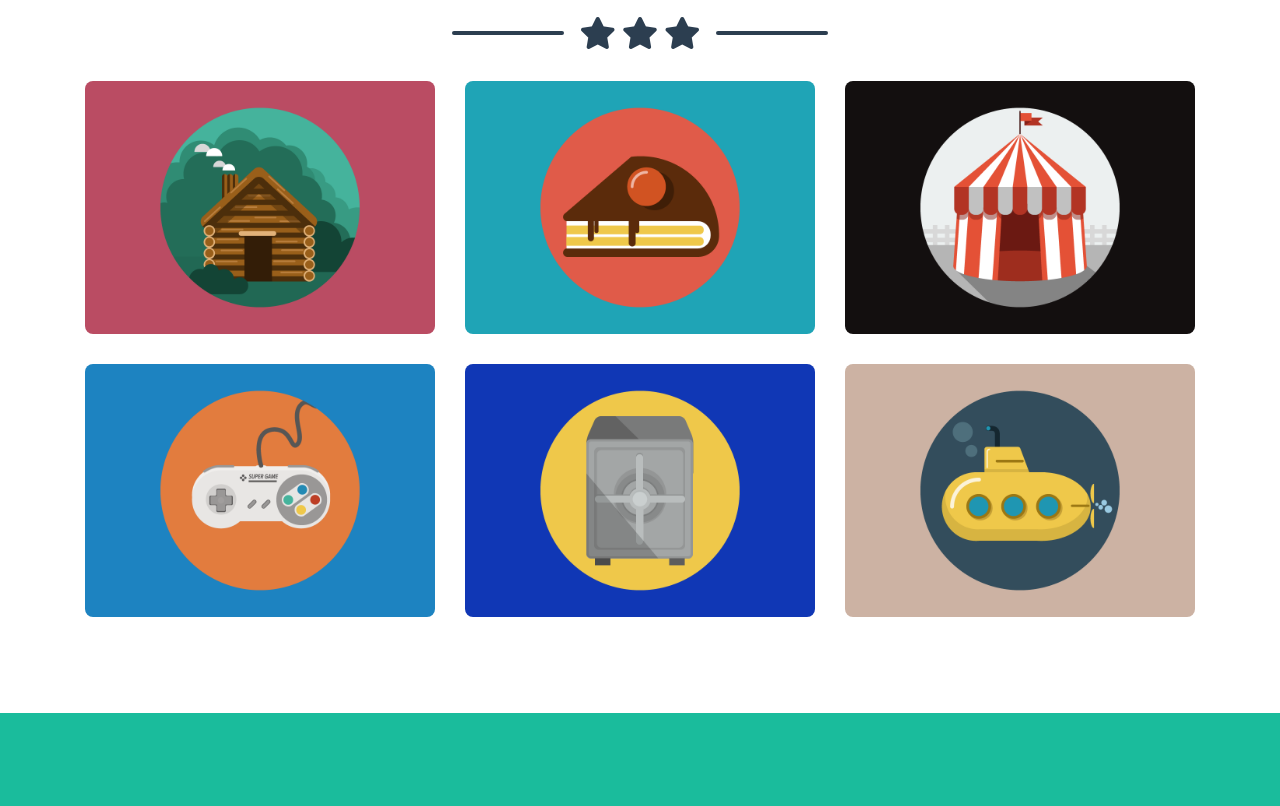
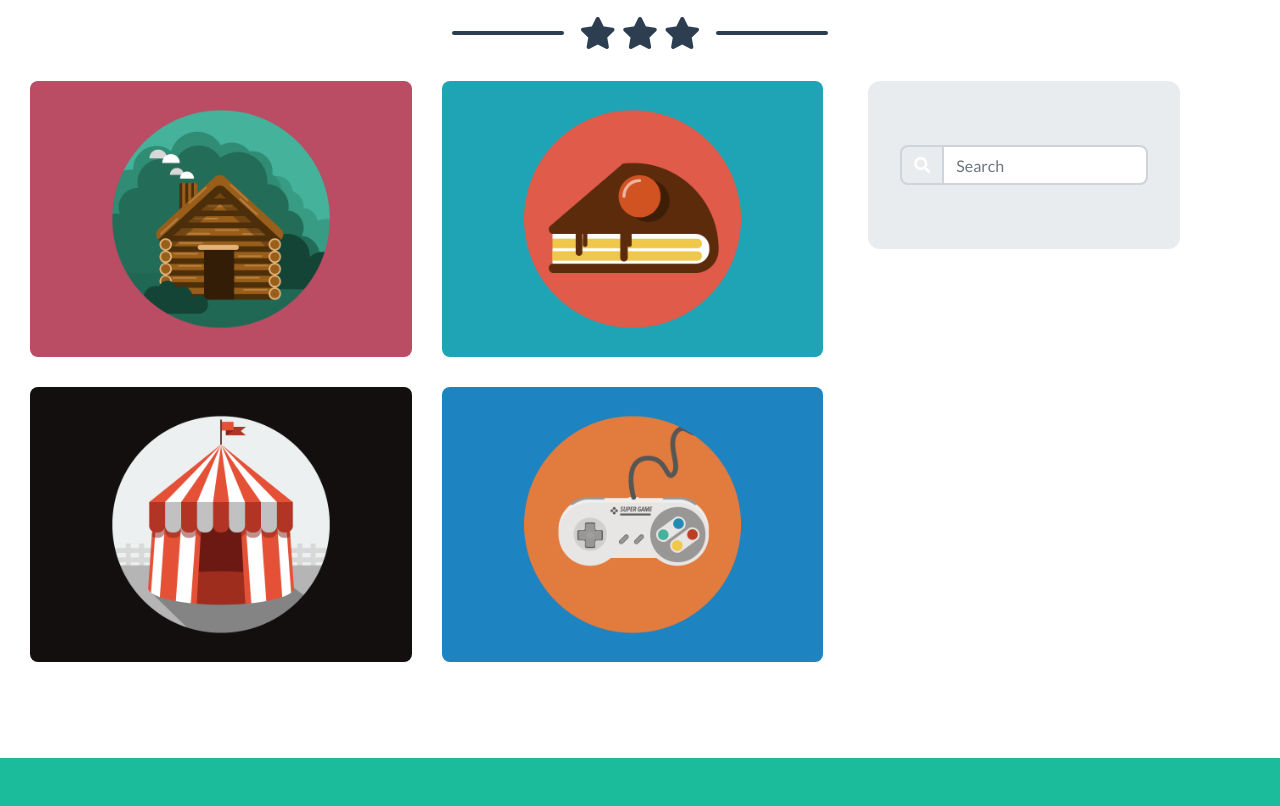
Before and after one commit to javieringacosta/apolos, a website with bundled scripts: page EsTuFuturo/index.html in a window 1280 px wide. Shown: the part 443-1249 px from the top of the page. Built offline with nearby package versions, Linux system fonts and the light colour scheme.

Commit message:
Se integra la barra de busqueda

```diff
--- a/EsTuFuturo/index.html
+++ b/EsTuFuturo/index.html
@@ -15,7 +15,8 @@
   <!-- Custom fonts for this theme -->
   <link href="vendor/fontawesome-free/css/all.min.css" rel="stylesheet" type="text/css">
   <link href="https://fonts.googleapis.com/css?family=Montserrat:400,700" rel="stylesheet" type="text/css">
-  <link href="https://fonts.googleapis.com/css?family=Lato:400,700,400italic,700italic" rel="stylesheet" type="text/css">
+  <link href="https://fonts.googleapis.com/css?family=Lato:400,700,400italic,700italic" rel="stylesheet"
+    type="text/css">
 
   <!-- Theme CSS -->
   <link href="css/freelancer.min.css" rel="stylesheet">
@@ -29,7 +30,9 @@
     <div class="container">
       <!--   <a class="navbar-brand js-scroll-trigger" href="#page-top">Start Bootstrap</a>-->
       <img src="./img/logo.png" class="navbar-brand js-scroll-trigger" href="#page-top" style="width: 120px">
-      <button class="navbar-toggler navbar-toggler-right text-uppercase font-weight-bold bg-primary text-white rounded" type="button" data-toggle="collapse" data-target="#navbarResponsive" aria-controls="navbarResponsive" aria-expanded="false" aria-label="Toggle navigation">
+      <button class="navbar-toggler navbar-toggler-right text-uppercase font-weight-bold bg-primary text-white rounded"
+        type="button" data-toggle="collapse" data-target="#navbarResponsive" aria-controls="navbarResponsive"
+        aria-expanded="false" aria-label="Toggle navigation">
         <i class="fas fa-bars"></i>
       </button>
       <div class="collapse navbar-collapse" id="navbarResponsive">
@@ -57,8 +60,6 @@
 
   <!-- Portfolio Section -->
   <section class="page-section portfolio" id="portfolio">
-    <div class="container">
-
     <!-- Portfolio Section Heading -->
     <h2 class="page-section-heading text-center text-uppercase text-secondary mb-0">Becas</h2>
 
@@ -72,11 +73,14 @@
       </div>
       <div class="divider-custom-line"></div>
     </div>
+    <div class="container col-lg-12">
+      <div class="row">
+        <div class="col-md-6 col-lg-8">
+          <div class="container col-lg-12">
             <!-- Portfolio Grid Items -->
             <div class="row">
-
               <!-- Portfolio Item 1 -->
-        <div class="col-md-6 col-lg-4">
+              <div class="col-md-6 col-lg-6">
                 <div class="portfolio-item mx-auto" data-toggle="modal" data-target="#portfolioModal1">
                   <div class="portfolio-item-caption d-flex align-items-center justify-content-center h-100 w-100">
                     <div class="portfolio-item-caption-content text-center text-white">
@@ -88,7 +92,7 @@
               </div>
 
               <!-- Portfolio Item 2 -->
-        <div class="col-md-6 col-lg-4">
+              <div class="col-md-6 col-lg-6">
                 <div class="portfolio-item mx-auto" data-toggle="modal" data-target="#portfolioModal2">
                   <div class="portfolio-item-caption d-flex align-items-center justify-content-center h-100 w-100">
                     <div class="portfolio-item-caption-content text-center text-white">
@@ -100,7 +104,7 @@
               </div>
 
               <!-- Portfolio Item 3 -->
-        <div class="col-md-6 col-lg-4">
+              <div class="col-md-6 col-lg-6">
                 <div class="portfolio-item mx-auto" data-toggle="modal" data-target="#portfolioModal3">
                   <div class="portfolio-item-caption d-flex align-items-center justify-content-center h-100 w-100">
                     <div class="portfolio-item-caption-content text-center text-white">
@@ -112,7 +116,7 @@
               </div>
 
               <!-- Portfolio Item 4 -->
-        <div class="col-md-6 col-lg-4">
+              <div class="col-md-6 col-lg-6">
                 <div class="portfolio-item mx-auto" data-toggle="modal" data-target="#portfolioModal4">
                   <div class="portfolio-item-caption d-flex align-items-center justify-content-center h-100 w-100">
                     <div class="portfolio-item-caption-content text-center text-white">
@@ -122,35 +126,29 @@
                   <img class="img-fluid" src="img/portfolio/game.png" alt="">
                 </div>
               </div>
-
-        <!-- Portfolio Item 5 -->
-        <div class="col-md-6 col-lg-4">
-          <div class="portfolio-item mx-auto" data-toggle="modal" data-target="#portfolioModal5">
-            <div class="portfolio-item-caption d-flex align-items-center justify-content-center h-100 w-100">
-              <div class="portfolio-item-caption-content text-center text-white">
-                <i class="fas fa-plus fa-3x"></i>
+            </div>
+            <!-- /.row -->
           </div>
         </div>
-            <img class="img-fluid" src="img/portfolio/safe.png" alt="">
+        <div class="col-md-6 col-lg-4">
+          <div class="container col-lg-12">
+            <div class="row">
+              <div class="jumbotron">
+                <div class="input-group md-form form-sm form-1 pl-0">
+                  <div class="input-group-prepend">
+                    <span class="input-group-text cyan lighten-2" id="basic-text1"><i class="fas fa-search text-white"
+                        aria-hidden="true"></i></span>
+                  </div>
+                  <input class="form-control my-0 py-1" type="text" placeholder="Search" aria-label="Search">
+                </div>
+              </div>
+            </div>
+          </div>
+        </div>
       </div>
     </div>
 
-        <!-- Portfolio Item 6 -->
-        <div class="col-md-6 col-lg-4">
-          <div class="portfolio-item mx-auto" data-toggle="modal" data-target="#portfolioModal6">
-            <div class="portfolio-item-caption d-flex align-items-center justify-content-center h-100 w-100">
-              <div class="portfolio-item-caption-content text-center text-white">
-                <i class="fas fa-plus fa-3x"></i>
-              </div>
-            </div>
-            <img class="img-fluid" src="img/portfolio/submarine.png" alt="">
-          </div>
-        </div>
 
-      </div>
-      <!-- /.row -->
-
-    </div>
   </section>
 
   <!-- About Section -->
@@ -172,10 +170,13 @@
       <!-- About Section Content -->
       <div class="row">
         <div class="col-lg-4 ml-auto">
-          <p class="lead">Freelancer is a free bootstrap theme created by Start Bootstrap. The download includes the complete source files including HTML, CSS, and JavaScript as well as optional SASS stylesheets for easy customization.</p>
+          <p class="lead">Freelancer is a free bootstrap theme created by Start Bootstrap. The download includes the
+            complete source files including HTML, CSS, and JavaScript as well as optional SASS stylesheets for easy
+            customization.</p>
         </div>
         <div class="col-lg-4 mr-auto">
-          <p class="lead">You can create your own custom avatar for the masthead, change the icon in the dividers, and add your email address to the contact form to make it fully functional!</p>
+          <p class="lead">You can create your own custom avatar for the masthead, change the icon in the dividers, and
+            add your email address to the contact form to make it fully functional!</p>
         </div>
       </div>
 
@@ -214,28 +215,32 @@
             <div class="control-group">
               <div class="form-group floating-label-form-group controls mb-0 pb-2">
                 <label>Name</label>
-                <input class="form-control" id="name" type="text" placeholder="Name" required="required" data-validation-required-message="Please enter your name.">
+                <input class="form-control" id="name" type="text" placeholder="Name" required="required"
+                  data-validation-required-message="Please enter your name.">
                 <p class="help-block text-danger"></p>
               </div>
             </div>
             <div class="control-group">
               <div class="form-group floating-label-form-group controls mb-0 pb-2">
                 <label>Email Address</label>
-                <input class="form-control" id="email" type="email" placeholder="Email Address" required="required" data-validation-required-message="Please enter your email address.">
+                <input class="form-control" id="email" type="email" placeholder="Email Address" required="required"
+                  data-validation-required-message="Please enter your email address.">
                 <p class="help-block text-danger"></p>
               </div>
             </div>
             <div class="control-group">
               <div class="form-group floating-label-form-group controls mb-0 pb-2">
                 <label>Phone Number</label>
-                <input class="form-control" id="phone" type="tel" placeholder="Phone Number" required="required" data-validation-required-message="Please enter your phone number.">
+                <input class="form-control" id="phone" type="tel" placeholder="Phone Number" required="required"
+                  data-validation-required-message="Please enter your phone number.">
                 <p class="help-block text-danger"></p>
               </div>
             </div>
             <div class="control-group">
               <div class="form-group floating-label-form-group controls mb-0 pb-2">
                 <label>Message</label>
-                <textarea class="form-control" id="message" rows="5" placeholder="Message" required="required" data-validation-required-message="Please enter a message."></textarea>
+                <textarea class="form-control" id="message" rows="5" placeholder="Message" required="required"
+                  data-validation-required-message="Please enter a message."></textarea>
                 <p class="help-block text-danger"></p>
               </div>
             </div>
@@ -308,7 +313,8 @@
   <!-- Portfolio Modals -->
 
   <!-- Portfolio Modal 1 -->
-  <div class="portfolio-modal modal fade" id="portfolioModal1" tabindex="-1" role="dialog" aria-labelledby="portfolioModal1Label" aria-hidden="true">
+  <div class="portfolio-modal modal fade" id="portfolioModal1" tabindex="-1" role="dialog"
+    aria-labelledby="portfolioModal1Label" aria-hidden="true">
     <div class="modal-dialog modal-xl" role="document">
       <div class="modal-content">
         <button type="button" class="close" data-dismiss="modal" aria-label="Close">
@@ -333,7 +339,9 @@
                 <!-- Portfolio Modal - Image -->
                 <img class="img-fluid rounded mb-5" src="img/portfolio/cabin.png" alt="">
                 <!-- Portfolio Modal - Text -->
-                <p class="mb-5">Lorem ipsum dolor sit amet, consectetur adipisicing elit. Mollitia neque assumenda ipsam nihil, molestias magnam, recusandae quos quis inventore quisquam velit asperiores, vitae? Reprehenderit soluta, eos quod consequuntur itaque. Nam.</p>
+                <p class="mb-5">Lorem ipsum dolor sit amet, consectetur adipisicing elit. Mollitia neque assumenda ipsam
+                  nihil, molestias magnam, recusandae quos quis inventore quisquam velit asperiores, vitae?
+                  Reprehenderit soluta, eos quod consequuntur itaque. Nam.</p>
                 <button class="btn btn-primary" href="#" data-dismiss="modal">
                   <i class="fas fa-times fa-fw"></i>
                   Close Window
@@ -347,7 +355,8 @@
   </div>
 
   <!-- Portfolio Modal 2 -->
-  <div class="portfolio-modal modal fade" id="portfolioModal2" tabindex="-1" role="dialog" aria-labelledby="portfolioModal2Label" aria-hidden="true">
+  <div class="portfolio-modal modal fade" id="portfolioModal2" tabindex="-1" role="dialog"
+    aria-labelledby="portfolioModal2Label" aria-hidden="true">
     <div class="modal-dialog modal-xl" role="document">
       <div class="modal-content">
         <button type="button" class="close" data-dismiss="modal" aria-label="Close">
@@ -372,7 +381,9 @@
                 <!-- Portfolio Modal - Image -->
                 <img class="img-fluid rounded mb-5" src="img/portfolio/cake.png" alt="">
                 <!-- Portfolio Modal - Text -->
-                <p class="mb-5">Lorem ipsum dolor sit amet, consectetur adipisicing elit. Mollitia neque assumenda ipsam nihil, molestias magnam, recusandae quos quis inventore quisquam velit asperiores, vitae? Reprehenderit soluta, eos quod consequuntur itaque. Nam.</p>
+                <p class="mb-5">Lorem ipsum dolor sit amet, consectetur adipisicing elit. Mollitia neque assumenda ipsam
+                  nihil, molestias magnam, recusandae quos quis inventore quisquam velit asperiores, vitae?
+                  Reprehenderit soluta, eos quod consequuntur itaque. Nam.</p>
                 <button class="btn btn-primary" href="#" data-dismiss="modal">
                   <i class="fas fa-times fa-fw"></i>
                   Close Window
@@ -386,7 +397,8 @@
   </div>
 
   <!-- Portfolio Modal 3 -->
-  <div class="portfolio-modal modal fade" id="portfolioModal3" tabindex="-1" role="dialog" aria-labelledby="portfolioModal3Label" aria-hidden="true">
+  <div class="portfolio-modal modal fade" id="portfolioModal3" tabindex="-1" role="dialog"
+    aria-labelledby="portfolioModal3Label" aria-hidden="true">
     <div class="modal-dialog modal-xl" role="document">
       <div class="modal-content">
         <button type="button" class="close" data-dismiss="modal" aria-label="Close">
@@ -411,7 +423,9 @@
                 <!-- Portfolio Modal - Image -->
                 <img class="img-fluid rounded mb-5" src="img/portfolio/circus.png" alt="">
                 <!-- Portfolio Modal - Text -->
-                <p class="mb-5">Lorem ipsum dolor sit amet, consectetur adipisicing elit. Mollitia neque assumenda ipsam nihil, molestias magnam, recusandae quos quis inventore quisquam velit asperiores, vitae? Reprehenderit soluta, eos quod consequuntur itaque. Nam.</p>
+                <p class="mb-5">Lorem ipsum dolor sit amet, consectetur adipisicing elit. Mollitia neque assumenda ipsam
+                  nihil, molestias magnam, recusandae quos quis inventore quisquam velit asperiores, vitae?
+                  Reprehenderit soluta, eos quod consequuntur itaque. Nam.</p>
                 <button class="btn btn-primary" href="#" data-dismiss="modal">
                   <i class="fas fa-times fa-fw"></i>
                   Close Window
@@ -425,7 +439,8 @@
   </div>
 
   <!-- Portfolio Modal 4 -->
-  <div class="portfolio-modal modal fade" id="portfolioModal4" tabindex="-1" role="dialog" aria-labelledby="portfolioModal4Label" aria-hidden="true">
+  <div class="portfolio-modal modal fade" id="portfolioModal4" tabindex="-1" role="dialog"
+    aria-labelledby="portfolioModal4Label" aria-hidden="true">
     <div class="modal-dialog modal-xl" role="document">
       <div class="modal-content">
         <button type="button" class="close" data-dismiss="modal" aria-label="Close">
@@ -450,7 +465,9 @@
                 <!-- Portfolio Modal - Image -->
                 <img class="img-fluid rounded mb-5" src="img/portfolio/game.png" alt="">
                 <!-- Portfolio Modal - Text -->
-                <p class="mb-5">Lorem ipsum dolor sit amet, consectetur adipisicing elit. Mollitia neque assumenda ipsam nihil, molestias magnam, recusandae quos quis inventore quisquam velit asperiores, vitae? Reprehenderit soluta, eos quod consequuntur itaque. Nam.</p>
+                <p class="mb-5">Lorem ipsum dolor sit amet, consectetur adipisicing elit. Mollitia neque assumenda ipsam
+                  nihil, molestias magnam, recusandae quos quis inventore quisquam velit asperiores, vitae?
+                  Reprehenderit soluta, eos quod consequuntur itaque. Nam.</p>
                 <button class="btn btn-primary" href="#" data-dismiss="modal">
                   <i class="fas fa-times fa-fw"></i>
                   Close Window
@@ -464,7 +481,8 @@
   </div>
 
   <!-- Portfolio Modal 5 -->
-  <div class="portfolio-modal modal fade" id="portfolioModal5" tabindex="-1" role="dialog" aria-labelledby="portfolioModal5Label" aria-hidden="true">
+  <div class="portfolio-modal modal fade" id="portfolioModal5" tabindex="-1" role="dialog"
+    aria-labelledby="portfolioModal5Label" aria-hidden="true">
     <div class="modal-dialog modal-xl" role="document">
       <div class="modal-content">
         <button type="button" class="close" data-dismiss="modal" aria-label="Close">
@@ -489,7 +507,9 @@
                 <!-- Portfolio Modal - Image -->
                 <img class="img-fluid rounded mb-5" src="img/portfolio/safe.png" alt="">
                 <!-- Portfolio Modal - Text -->
-                <p class="mb-5">Lorem ipsum dolor sit amet, consectetur adipisicing elit. Mollitia neque assumenda ipsam nihil, molestias magnam, recusandae quos quis inventore quisquam velit asperiores, vitae? Reprehenderit soluta, eos quod consequuntur itaque. Nam.</p>
+                <p class="mb-5">Lorem ipsum dolor sit amet, consectetur adipisicing elit. Mollitia neque assumenda ipsam
+                  nihil, molestias magnam, recusandae quos quis inventore quisquam velit asperiores, vitae?
+                  Reprehenderit soluta, eos quod consequuntur itaque. Nam.</p>
                 <button class="btn btn-primary" href="#" data-dismiss="modal">
                   <i class="fas fa-times fa-fw"></i>
                   Close Window
@@ -503,7 +523,8 @@
   </div>
 
   <!-- Portfolio Modal 6 -->
-  <div class="portfolio-modal modal fade" id="portfolioModal6" tabindex="-1" role="dialog" aria-labelledby="portfolioModal6Label" aria-hidden="true">
+  <div class="portfolio-modal modal fade" id="portfolioModal6" tabindex="-1" role="dialog"
+    aria-labelledby="portfolioModal6Label" aria-hidden="true">
     <div class="modal-dialog modal-xl" role="document">
       <div class="modal-content">
         <button type="button" class="close" data-dismiss="modal" aria-label="Close">
@@ -528,7 +549,9 @@
                 <!-- Portfolio Modal - Image -->
                 <img class="img-fluid rounded mb-5" src="img/portfolio/submarine.png" alt="">
                 <!-- Portfolio Modal - Text -->
-                <p class="mb-5">Lorem ipsum dolor sit amet, consectetur adipisicing elit. Mollitia neque assumenda ipsam nihil, molestias magnam, recusandae quos quis inventore quisquam velit asperiores, vitae? Reprehenderit soluta, eos quod consequuntur itaque. Nam.</p>
+                <p class="mb-5">Lorem ipsum dolor sit amet, consectetur adipisicing elit. Mollitia neque assumenda ipsam
+                  nihil, molestias magnam, recusandae quos quis inventore quisquam velit asperiores, vitae?
+                  Reprehenderit soluta, eos quod consequuntur itaque. Nam.</p>
                 <button class="btn btn-primary" href="#" data-dismiss="modal">
                   <i class="fas fa-times fa-fw"></i>
                   Close Window
```
Lines whose indentation alone changed are shown as unchanged.
